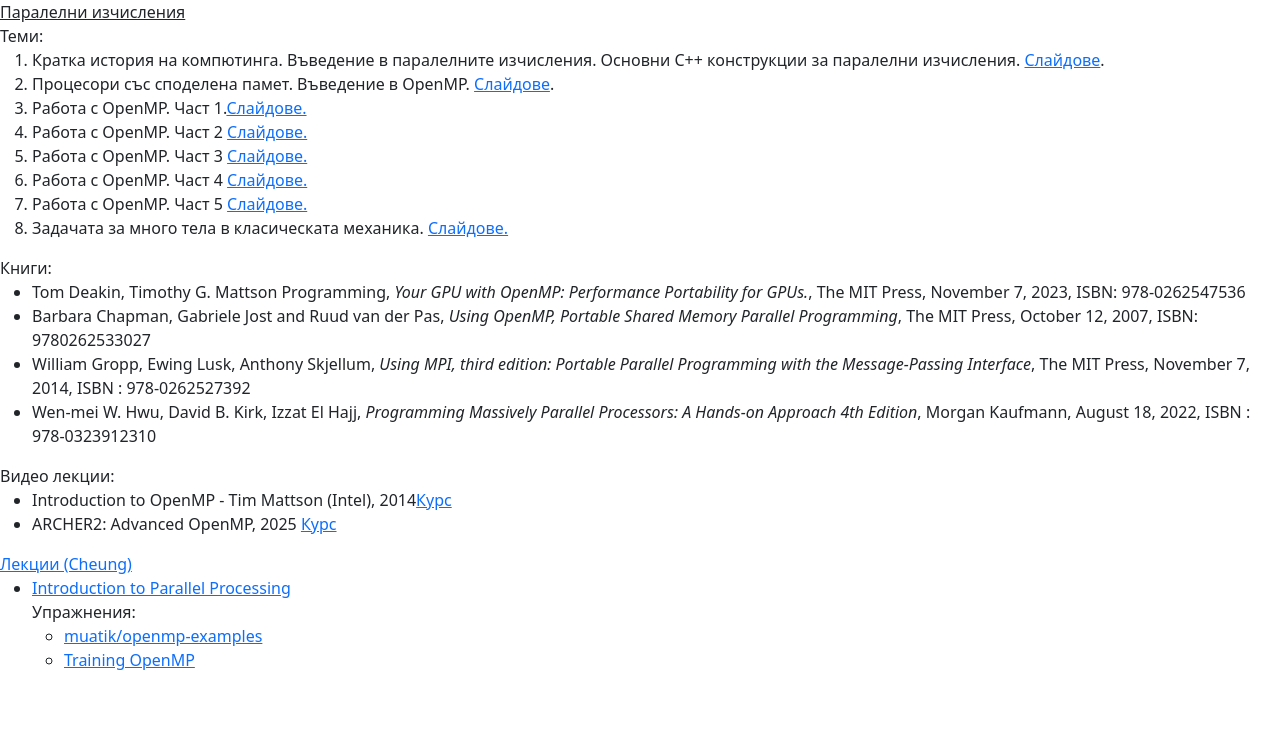
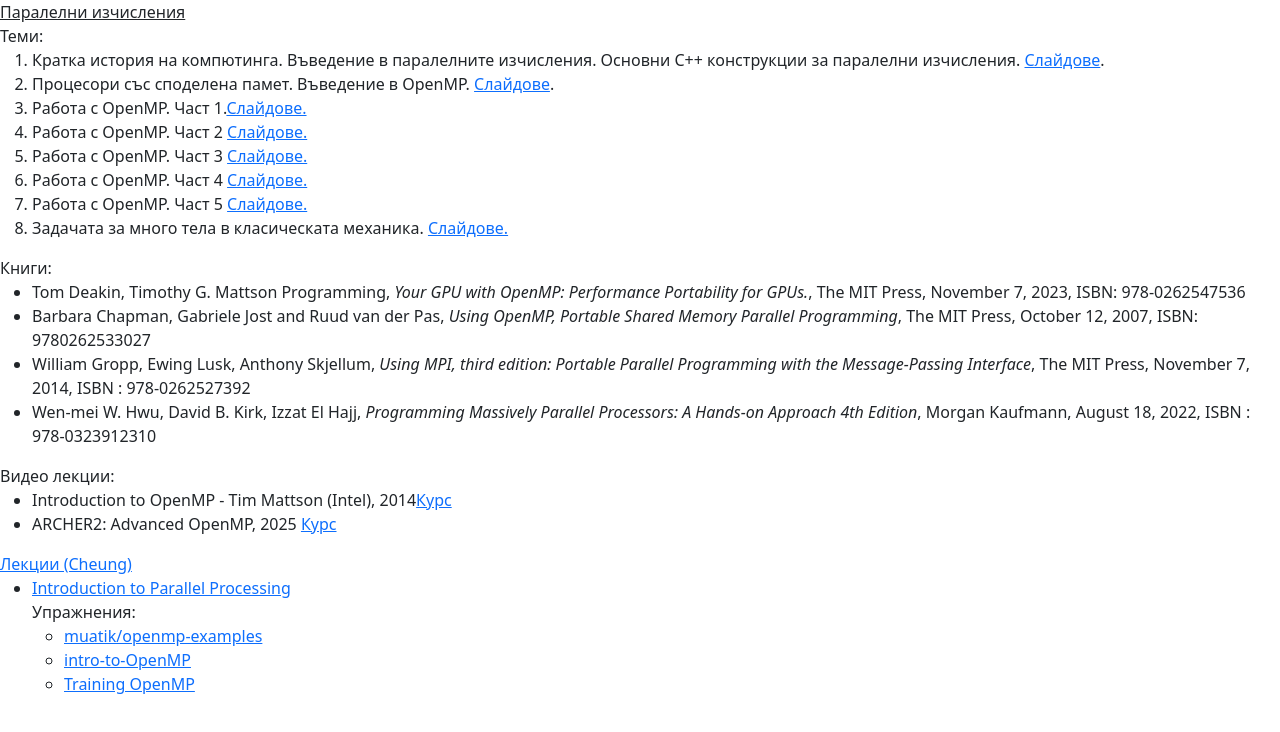
Before and after one commit to institute-for-advanced-physical-studies/lecture-notes-parallel-computing, a plain HTML site: page index.html in a window 1280 px wide. Drawn offline with Linux system fonts and the light colour scheme.

Commit message:
updates for "for, barrier, section, master, single"

```diff
--- a/index.html
+++ b/index.html
@@ -46,6 +46,7 @@
     Упражнения:
     <ul>
       <li><a href="https://github.com/muatik/openmp-examples"> muatik/openmp-examples </a> </li>
+      <li><a href="https://github.com/NCI900-Training-Organisation/intro-to-OpenMP"> intro-to-OpenMP </a> </li>
       <li><a href="https://www.hpc.cineca.it/training/online-training/training-openmp/" target="_blank">Training OpenMP</a></li>
     </ul>
   </body>
```
Also changed, not shown: lecture4/section.jpg (added), 2 other files.
